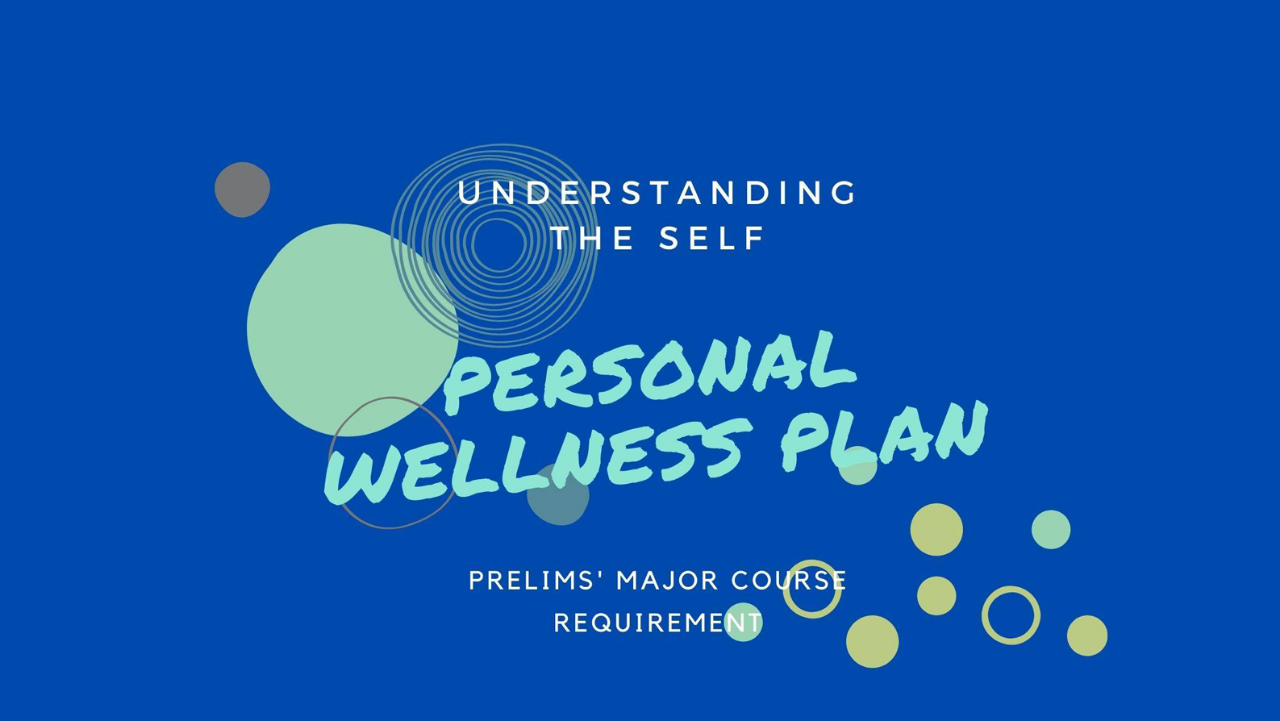
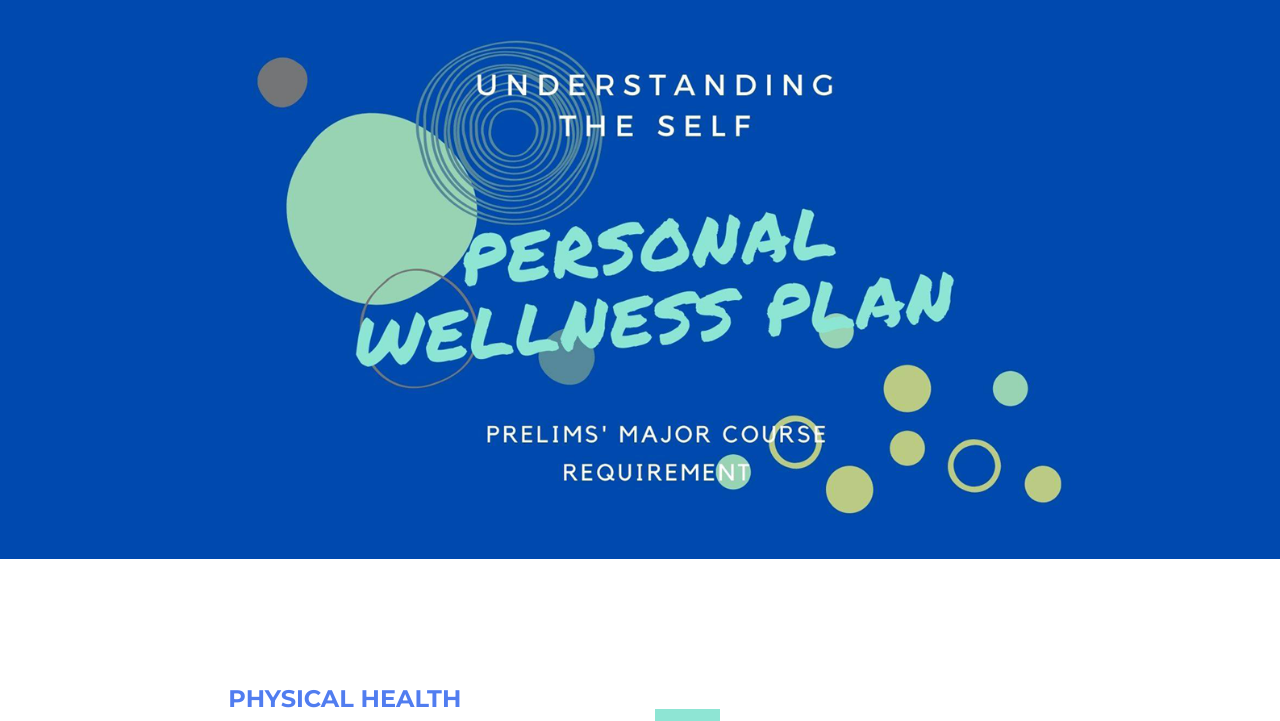
Before and after one commit to reijyeon/personal-wellness-plan-uself, a plain HTML site: page index.html in a window 1280 px wide. Shown: the top 721 px of the page. Drawn offline with nearby package versions, Linux system fonts and the light colour scheme; a script that the page names is missing.

Commit message:
updated x2

```diff
--- a/index.html
+++ b/index.html
@@ -27,7 +27,7 @@ https://www.tooplate.com/view/2112-brunch
 -->
 <body>
     <div class="header">
-        <img src="img/intro.png" alt="logo" />
+        <img src="img/logo.png" alt="logo" />
     </div>
 
     <div class="left-right-image">
```
Also changed, not shown: img/logo.png (added).
